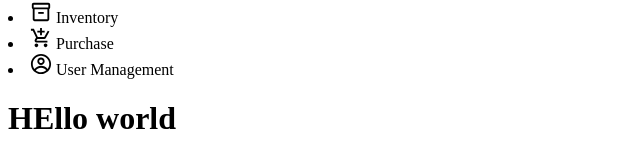
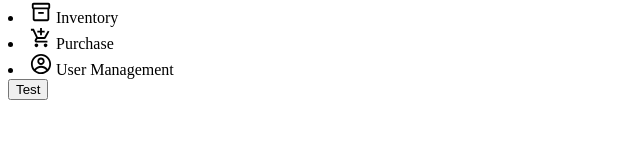
Before and after one commit to asrisitorus04/Test-FrontEnd-MPI, a React (Vite) app: page / in a window 1280 px wide. Before the commit this address led to /homepage. Shown: the part 163-330 px from the top of the page, without its empty margins (0-640 px from the left). Built offline with nearby package versions, Linux system fonts and the light colour scheme.

Commit message:
Fix sidebar

```diff
--- a/src/App.jsx
+++ b/src/App.jsx
@@ -1,4 +1,4 @@
-import { BrowserRouter, Navigate, Route, Routes } from "react-router-dom";
+import { BrowserRouter, Route, Routes } from "react-router-dom";
 import "tailwindcss/tailwind.css";
 import Homepage from "./pages/Homepage"
 import Login from "./pages/Login";
@@ -6,18 +6,18 @@ import Layout from "./pages/Layout";
 import Sales from "./pages/Sales";
 import Inventory from "./pages/Inventory"
 import Purchase from "./pages/Purchase"
+import UserManagement from "./pages/UserManagement"
 const App = () => {
   return (
     <BrowserRouter>
       <Layout>
         <Routes>
-          <Route exact path="/" element={<Navigate to="/homepage" />} />
+          <Route exact path="/" element={<Login />} />
           <Route path="/homepage" element={<Homepage />} />
           <Route path="/sales" element={<Sales />} />
           <Route path="/inventory" element={<Inventory />} />
           <Route path="/purchase" element={<Purchase />} />
-          <Route path="/user management" element={<Navigate to="/login" />} />
-          <Route path="/login" element={<Login />} />
+          <Route path="/user management" element={<UserManagement />} />
         </Routes>
       </Layout>
     </BrowserRouter>
--- a/src/pages/Layout.jsx
+++ b/src/pages/Layout.jsx
@@ -41,14 +41,13 @@ const Layout = ({ children }) => {
                 {/* List nav */}
                 <div className="mt-10">
                     {nav.map((item, i) => {
-                        console.log(item.name)
                         return (
                             <li onClick={() => navigate(item.name)} key={i} className={`flex p-2 mb-3 cursor-pointer list-none font-semibold hover:text-[#69b5e1] hover:bg-[#e5ebf1] ${navActive === item.name ? "text-[#69b5e1] bg-[#e5ebf1]" : ""}`}>{item.icon} {item.name}</li>
                         )
                     })}
                 </div>
             </div>
-            <div className="w-8/12">{children}</div>
+            <div className={navActive === "Login" ? "w-full" : "w-8/12"}>{children}</div>
         </div>
     )
 }
--- a/src/pages/Login.jsx
+++ b/src/pages/Login.jsx
@@ -11,9 +11,9 @@ const Login = () => {
     },[])
 
     return (
-        <>
+        <div className="border bg-[#e8eefa] h-screen">
             <button onClick={() => dispatch(changeActive("Login"))}>Test</button>
-        </>
+        </div>
     )
 }
 
```
